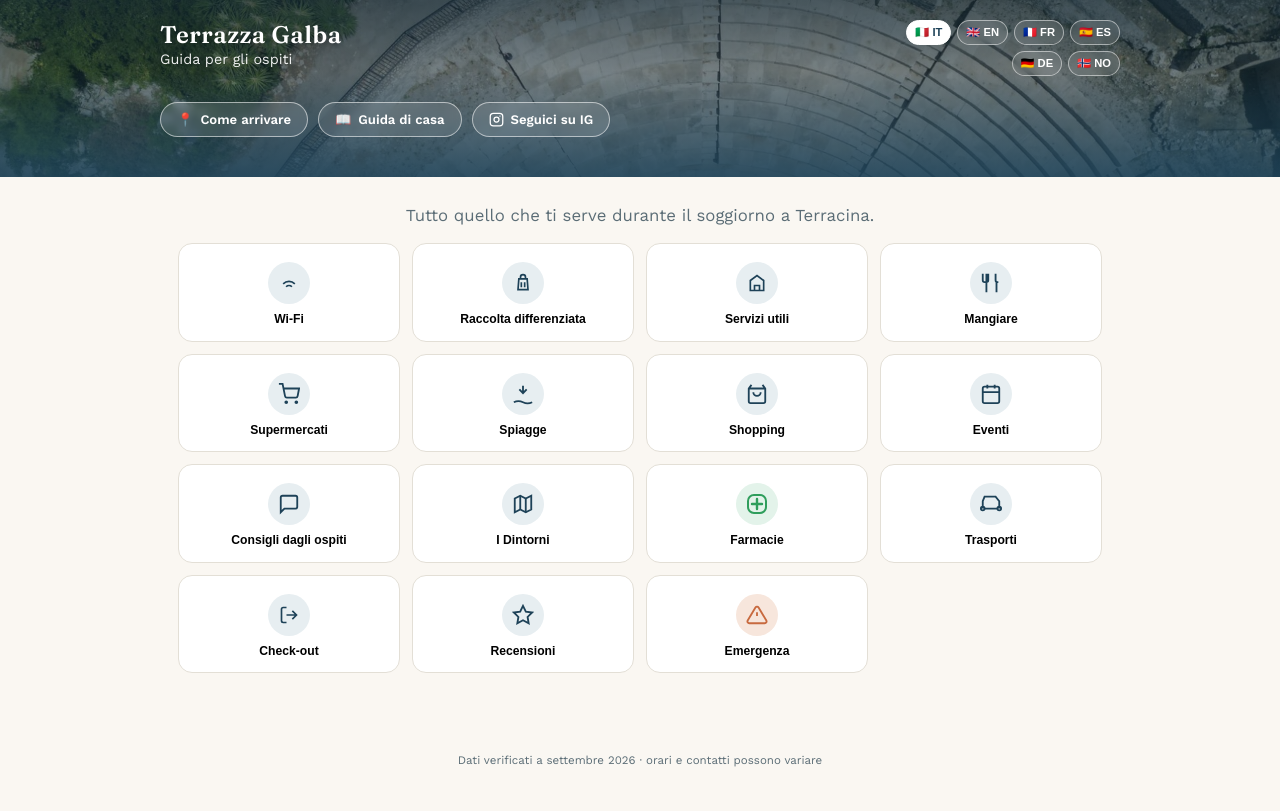
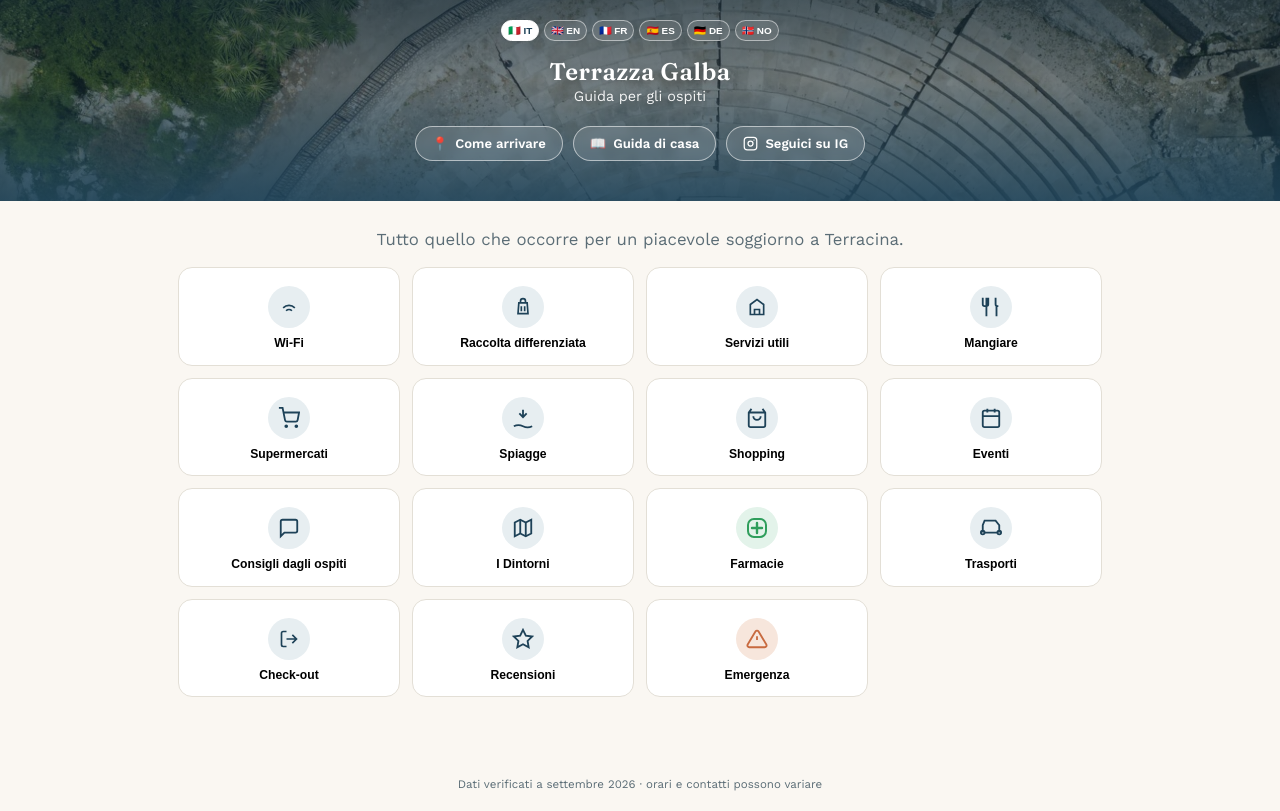
Before and after one commit to Cartesio89/terrazzagalba, a plain HTML site: page guida-ospiti.html in a window 1280 px wide. Drawn offline with nearby package versions, Linux system fonts and the light colour scheme.

Commit message:
guida-ospiti.html

```diff
--- a/guida-ospiti.html
+++ b/guida-ospiti.html
@@ -23,14 +23,14 @@ header{
   background:linear-gradient(180deg, rgba(20,40,52,.75) 0%, rgba(20,40,52,.55) 40%, rgba(30,66,88,.92) 100%),
     url('images/dji_fly_20240728_124530_901_1722164597533_photo.jpg') center 30%/cover no-repeat;
 }
-.header-top{display:flex;justify-content:space-between;align-items:flex-start;max-width:960px;margin:0 auto;position:relative;z-index:2;}
+.brand-block{text-align:center;max-width:960px;margin:14px auto 0;position:relative;z-index:2;}
 .brand{font-size:1.5rem;font-weight:600;letter-spacing:.02em;text-shadow:0 2px 10px rgba(0,0,0,.35);}
 .subtitle{font-size:.9rem;opacity:.92;margin-top:2px;font-weight:400;text-shadow:0 1px 6px rgba(0,0,0,.3);}
-.lang-select{display:flex;gap:6px;flex-wrap:wrap;justify-content:flex-end;max-width:220px;}
-.lang-btn{border:1.5px solid rgba(255,255,255,.5);background:rgba(255,255,255,.1);backdrop-filter:blur(4px);color:#fff;font-size:.7rem;font-weight:600;padding:5px 8px;border-radius:999px;cursor:pointer;transition:.15s;}
+.lang-select{display:flex;gap:5px;flex-wrap:nowrap;justify-content:center;max-width:960px;margin:0 auto;position:relative;z-index:2;overflow-x:auto;padding-bottom:2px;}
+.lang-btn{border:1.5px solid rgba(255,255,255,.5);background:rgba(255,255,255,.1);backdrop-filter:blur(4px);color:#fff;font-size:.62rem;font-weight:600;padding:4px 6px;border-radius:999px;cursor:pointer;transition:.15s;flex-shrink:0;white-space:nowrap;}
 .lang-btn:hover{background:rgba(255,255,255,.25);}
 .lang-btn.active{background:#fff;color:var(--primary);border-color:#fff;}
-.header-links{max-width:960px;margin:26px auto 0;position:relative;z-index:2;display:flex;gap:10px;flex-wrap:wrap;}
+.header-links{max-width:960px;margin:22px auto 0;position:relative;z-index:2;display:flex;gap:10px;flex-wrap:wrap;justify-content:center;}
 .header-link-btn{border:1.5px solid rgba(255,255,255,.55);background:rgba(255,255,255,.12);backdrop-filter:blur(4px);color:#fff;font-size:.82rem;font-weight:600;padding:9px 16px;border-radius:999px;cursor:pointer;text-decoration:none;display:inline-flex;align-items:center;gap:7px;}
 .header-link-btn:hover{background:rgba(255,255,255,.24);}
 main{max-width:960px;margin:0 auto;padding:28px 18px 60px;}
@@ -107,12 +107,10 @@ footer{text-align:center;font-size:.72rem;color:var(--ink-soft);padding:20px;}
 <body>
 
 <header>
-  <div class="header-top">
-    <div>
-      <div class="brand">Terrazza Galba</div>
-      <div class="subtitle" data-i18n="subtitle">Guida per gli ospiti</div>
-    </div>
-    <div class="lang-select" id="langSelect"></div>
+  <div class="lang-select" id="langSelect"></div>
+  <div class="brand-block">
+    <div class="brand">Terrazza Galba</div>
+    <div class="subtitle" data-i18n="subtitle">Guida per gli ospiti</div>
   </div>
   <div class="header-links">
     <a href="#" class="header-link-btn" data-open="come-arrivare">📍 <span data-i18n="comeArrivareShort">Come arrivare</span></a>
@@ -239,7 +237,8 @@ const DESC = {
   kursaal:{it:"Pizzetta fritta, la storia di Terracina, ottima per un pranzo al mare, rigorosamente su ordinazione.",en:"Fried mini pizza, a piece of Terracina's history, great for a beach lunch, order ahead.",fr:"Petite pizza frite, un morceau d'histoire de Terracina, parfait pour un déjeuner à la plage, sur commande uniquement.",es:"Pizzeta frita, un trozo de la historia de Terracina, ideal para un almuerzo en la playa, solo por encargo.",de:"Frittierte Mini-Pizza, ein Stück Terracina-Geschichte, perfekt für ein Strand-Mittagessen, nur auf Vorbestellung.",no:"Frityrstekt minipizza, et stykke Terracina-historie, perfekt til lunsj på stranden, kun etter forhåndsbestilling."},
   leda:{it:"Pizza rossa al taglio, storica.",en:"Historic red pizza by the slice.",fr:"Pizza rouge à la coupe, historique.",es:"Pizza roja al corte, histórica.",de:"Historische rote Pizza vom Blech.",no:"Historisk rød pizza i skiver."},
   fiumetta:{it:"Raggiungibile in macchina o scooter, fiume gelato che sfocia in mare, acqua pulita, bel panorama, posti all'ombra.",en:"Reachable by car or scooter, an ice-cold stream flowing into the sea, clean water, great views, shaded spots.",fr:"Accessible en voiture ou scooter, un ruisseau glacé qui se jette dans la mer, eau propre, belle vue, coins ombragés.",es:"Se llega en coche o scooter, un arroyo helado que desemboca en el mar, agua limpia, buenas vistas, zonas con sombra.",de:"Mit Auto oder Roller erreichbar, ein eiskalter Bach, der ins Meer mündet, sauberes Wasser, schöne Aussicht, schattige Plätze.",no:"Nås med bil eller scooter, en iskald bekk som renner ut i havet, rent vann, fin utsikt, skyggefulle plasser."},
-  avenafranca:{it:"A pochi passi da casa, appena dopo la Piazza del centro storico.",en:"Just steps from home, right after the main square of the old town.",fr:"À quelques pas de la maison, juste après la place du centre historique.",es:"A pocos pasos de casa, justo después de la plaza del centro histórico.",de:"Nur wenige Schritte von zu Hause entfernt, gleich hinter dem Platz der Altstadt.",no:"Bare noen skritt hjemmefra, rett etter plassen i den historiske bydelen."}
+  avenafranca:{it:"A pochi passi da casa, appena dopo la Piazza del centro storico.",en:"Just steps from home, right after the main square of the old town.",fr:"À quelques pas de la maison, juste après la place du centre historique.",es:"A pocos pasos de casa, justo después de la plaza del centro histórico.",de:"Nur wenige Schritte von zu Hause entfernt, gleich hinter dem Platz der Altstadt.",no:"Bare noen skritt hjemmefra, rett etter plassen i den historiske bydelen."},
+  acquamagnesia:{it:"Acqua gelata e mare cristallino.",en:"Ice-cold water and crystal-clear sea.",fr:"Eau glacée et mer cristalline.",es:"Agua helada y mar cristalino.",de:"Eiskaltes Wasser und kristallklares Meer.",no:"Iskaldt vann og krystallklart hav."}
 };
 
 const VENUES = {
@@ -266,6 +265,7 @@ const VENUES = {
   spiagge: [
     {name:"Fiumetta Beach", address:"Foce del Fiumetta", phone:null, placeId:"ChIJ9yfC5zclJRMRDvd7EXCs3sA", desc:DESC.fiumetta, tip:true},
     {name:"Spiaggia libera", address:"Zona Piazzale Aldo Moro", phone:null, placeId:"ChIJz_V4RWwjJRMRT_B_7_k15sg"},
+    {name:"Acqua Magnesia", address:"Via Appia, 7 — antica sorgente romana", phone:null, placeId:"ChIJjdqwJE4jJRMRyFlhWnm417E", desc:DESC.acquamagnesia},
     {name:"Stabilimento Balneare Orsa Maggiore", address:"Viale Circe, 9", phone:"+39 0773 725915", placeId:"ChIJMQRz8GwjJRMRdUugdfXKFo0"},
     {name:"Sirenella", address:"Viale Circe, 1", phone:"+39 0773 727666", placeId:"ChIJjU247G4jJRMR4q6rFaEXvIg"},
     {name:"Stabilimento Balneare Kursaal", address:"Viale Circe", phone:"+39 0773 725560", placeId:"ChIJi_nV424jJRMR9ICNxDamE_w", desc:DESC.kursaal, tip:true},
@@ -333,7 +333,8 @@ const VENUES = {
     {name:"Bar Milano", address:"Piazzale Lido, 20", phone:"+39 0773 288870", placeId:"ChIJm7h8Q2wjJRMRDYWC_lBga9I"},
     {name:"Creme Caramel", address:"Via Tripoli, 1/9", phone:"+39 0773 702895", placeId:"ChIJ6chRFmYjJRMR1Ydm3nWrCDQ"},
     {name:"Pasticceria Somma", address:"Via Ponte Rosso, km 101,500", phone:null, placeId:"ChIJaRqmGkAjJRMRZONKzLI4UBc"},
-    {name:"Pasticceria Buttafoco", address:"Via Adriano Olivetti, 18/20", phone:"+39 0773 149 4411", placeId:"ChIJwb22xrkjJRMRbByVbqHyew8"}
+    {name:"Pasticceria Buttafoco", address:"Via Adriano Olivetti, 18/20", phone:"+39 0773 149 4411", placeId:"ChIJwb22xrkjJRMRbByVbqHyew8"},
+    {name:"L'Angolo del Goloso", address:"Via Bachelet, 32", phone:"+39 327 442 6669", placeId:"ChIJFw3eb5sjJRMRYkVVu89VBD8"}
   ],
   nightlife: [
     {name:"Domitilla Bottega", address:"Via Annunziata, 17", phone:"+39 388 565 0105", placeId:"ChIJnY4iBUIjJRMRyT_Olf-O-48", desc:DESC.domitilla},
@@ -365,6 +366,7 @@ const VENUES = {
     {name:"Distributore Esso", address:"SS148 Pontina, Km 106,190", phone:"+39 0773 731152", placeId:"ChIJJeWSou8iJRMRdlZke5HicJ0"}
   ],
   chiese: [
+    {name:"Duomo di San Cesareo (Cattedrale)", address:"Piazza Municipio, 19", phone:"+39 0773 429845", placeId:"ChIJs-Kf8UEjJRMRTegf2vz24k8"},
     {name:"Chiesa del Santissimo Salvatore", address:"Via Roma, 119", phone:"+39 0773 879445", placeId:"ChIJXQOtCmojJRMR3_0s8hsv-lk"},
     {name:"Chiesa San Domenico Savio", address:"Piazza Alfredo Fiorini", phone:"+39 0773 724545", placeId:"ChIJ79GRWBQjJRMRBQ4etJXto4s"}
   ],
@@ -384,15 +386,15 @@ const VENUES = {
 
 const DINTORNI = {
   it: [
+    {id:"ponza", title:"Ponza", preview:"Un'isola che conquista subito: colori vividi, mare trasparente e un centro storico affacciato sul porto. Grotte di Pilato, Piscine Naturali, Chiaia di Luna.", bookingText:"Prenota un traghetto", bookingUrl:"https://www.traghetti.com/traghetti-per-ponza"},
     {id:"tempio-giove", title:"Il Tempio di Giove Anxur", preview:"Il monumento più iconico di Terracina, arroccato a 227 metri sul Monte Sant'Angelo, da cui domina la città, la costa e il mare fino al Circeo e alle Isole Pontine.", placeId:"ChIJw4O8OlwjJRMRcDghq5tPCQ8", placeName:"Temple of Jupiter Anxur"},
-    {id:"ponza", title:"Ponza", preview:"Un'isola che conquista subito: colori vividi, mare trasparente e un centro storico affacciato sul porto. Grotte di Pilato, Piscine Naturali, Chiaia di Luna.", bookingText:"Prenota un traghetto", bookingUrl:"https://www.traghetti.com/traghetti-per-ponza"},
     {id:"circeo", title:"Il Monte Circeo", preview:"Da millenni associato alla maga Circe dell'Odissea. Oggi simbolo del Parco Nazionale del Circeo, con trekking panoramico e spiagge protette dalle dune.", placeId:"ChIJj62IvYQQJRMRpJrocFn5TV0", placeName:"Parco Nazionale del Circeo"},
     {id:"appia-francigena", title:"Appia Antica e Via Francigena", preview:"Terracina è uno dei pochi luoghi in Italia dove due vie storiche straordinarie si incrociano: l'Appia Antica, la \"Regina Viarum\", e la Via Francigena del Sud."},
     {id:"abbazia-fossanova", title:"Abbazia di Fossanova", preview:"Nel territorio di Priverno, a pochi minuti da Terracina, uno dei più straordinari esempi di architettura cistercense in Italia.", placeId:"ChIJw8cFRMo_JRMRujicGH4ep0E", placeName:"Abbazia di Fossanova"}
   ],
   en: [
+    {id:"ponza", title:"Ponza", preview:"An island that wins you over instantly: vivid colours, crystal-clear water and a historic centre facing the harbour. Pilato's Caves, the Natural Pools, Chiaia di Luna.", bookingText:"Book a ferry", bookingUrl:"https://www.traghetti.com/traghetti-per-ponza"},
     {id:"tempio-giove", title:"The Temple of Jupiter Anxur", preview:"Terracina's most iconic landmark, perched 227 metres up on Monte Sant'Angelo, overlooking the city, the coast and the sea as far as Circeo and the Pontine Islands.", placeId:"ChIJw4O8OlwjJRMRcDghq5tPCQ8", placeName:"Temple of Jupiter Anxur"},
-    {id:"ponza", title:"Ponza", preview:"An island that wins you over instantly: vivid colours, crystal-clear water and a historic centre facing the harbour. Pilato's Caves, the Natural Pools, Chiaia di Luna.", bookingText:"Book a ferry", bookingUrl:"https://www.traghetti.com/traghetti-per-ponza"},
     {id:"circeo", title:"Monte Circeo", preview:"For millennia linked to Circe from the Odyssey. Today the symbol of the Circeo National Park, with scenic trekking and dune-protected beaches.", placeId:"ChIJj62IvYQQJRMRpJrocFn5TV0", placeName:"Circeo National Park"},
     {id:"appia-francigena", title:"Via Appia Antica and Via Francigena", preview:"Terracina is one of the few places in Italy where two extraordinary historic routes meet: the Appia Antica, the \"Regina Viarum\", and the southern Via Francigena."},
     {id:"abbazia-fossanova", title:"Fossanova Abbey", preview:"In the Priverno area, a few minutes from Terracina, one of the most remarkable examples of Cistercian architecture in Italy.", placeId:"ChIJw8cFRMo_JRMRujicGH4ep0E", placeName:"Abbazia di Fossanova"}
@@ -401,10 +403,10 @@ const DINTORNI = {
 const DINTORNI_PINS = [
   {name:"Duomo di San Cesareo", address:"Piazza Municipio, 19", phone:"+39 0773 429845", placeId:"ChIJs-Kf8UEjJRMRTegf2vz24k8"},
   {name:"Capitolium di Terracina", address:"Corso Anita Garibaldi, 93", phone:null, placeId:"ChIJq-7_kkEjJRMRg8e46DxZuI4"},
+  {name:"Chiesa del Purgatorio", address:"Corso Anita Garibaldi, 40", phone:null, placeId:"ChIJ0W1UqUEjJRMR1WFs1YKKKNY"},
   {name:"Teatro Romano di Terracina", address:"Piazza Municipio", phone:null, placeId:"ChIJD3AH-HQjJRMRuSx6wQxxwFc"},
   {name:"Terrazza Piazzale Aldo Moro", address:"Piazzale Lido, 20", phone:null, placeId:"ChIJz_V4RWwjJRMRT_B_7_k15sg"},
   {name:"Camminamento delle antiche mura cittadine", address:"Via Porta Nuova, 6", phone:null, placeId:"ChIJNxwQiEEjJRMRnJC3IFF8BD0"},
-  {name:"Chiesa del Purgatorio", address:"Corso Anita Garibaldi, 40", phone:null, placeId:"ChIJ0W1UqUEjJRMR1WFs1YKKKNY"},
   {name:"Acqua Magnesia", address:"Via Appia, 7 — antica sorgente romana", phone:null, placeId:"ChIJjdqwJE4jJRMRyFlhWnm417E"}
 ];
 
@@ -428,7 +430,7 @@ const RACCOLTA_HTML = {
 
 const I18N = {
   it:{ flag:"🇮🇹", label:"IT",
-    subtitle:"Guida per gli ospiti", hubTitle:"Tutto quello che ti serve durante il soggiorno a Terracina.",
+    subtitle:"Guida per gli ospiti", hubTitle:"Tutto quello che occorre per un piacevole soggiorno a Terracina.",
     back:"Torna al menu", call:"Chiama", maps:"Apri in Maps", open:"Apri sito",
     comeArrivareShort:"Come arrivare", guidaCasaShort:"Guida di casa",
     footer:"Dati verificati a settembre 2026 · orari e contatti possono variare",
```
